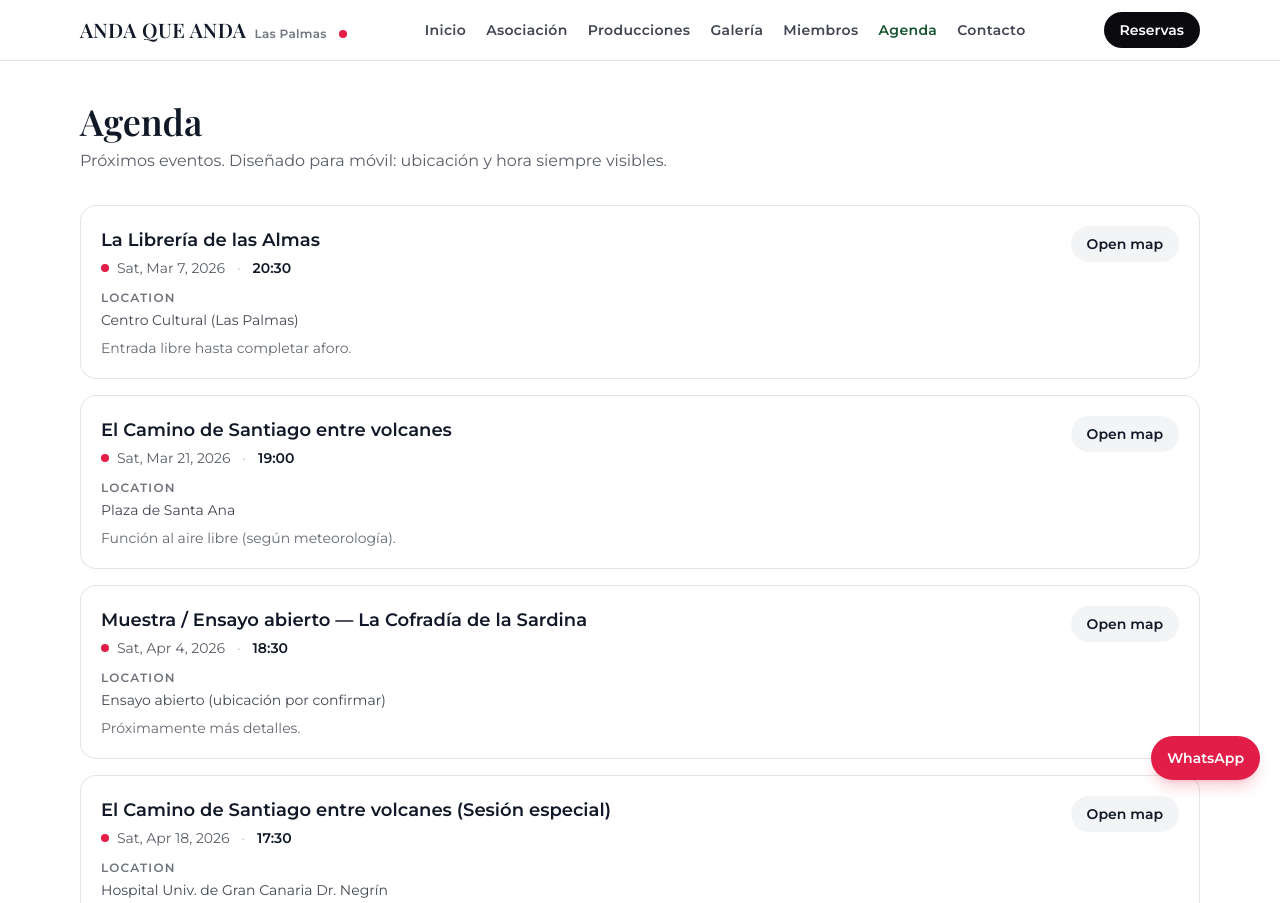
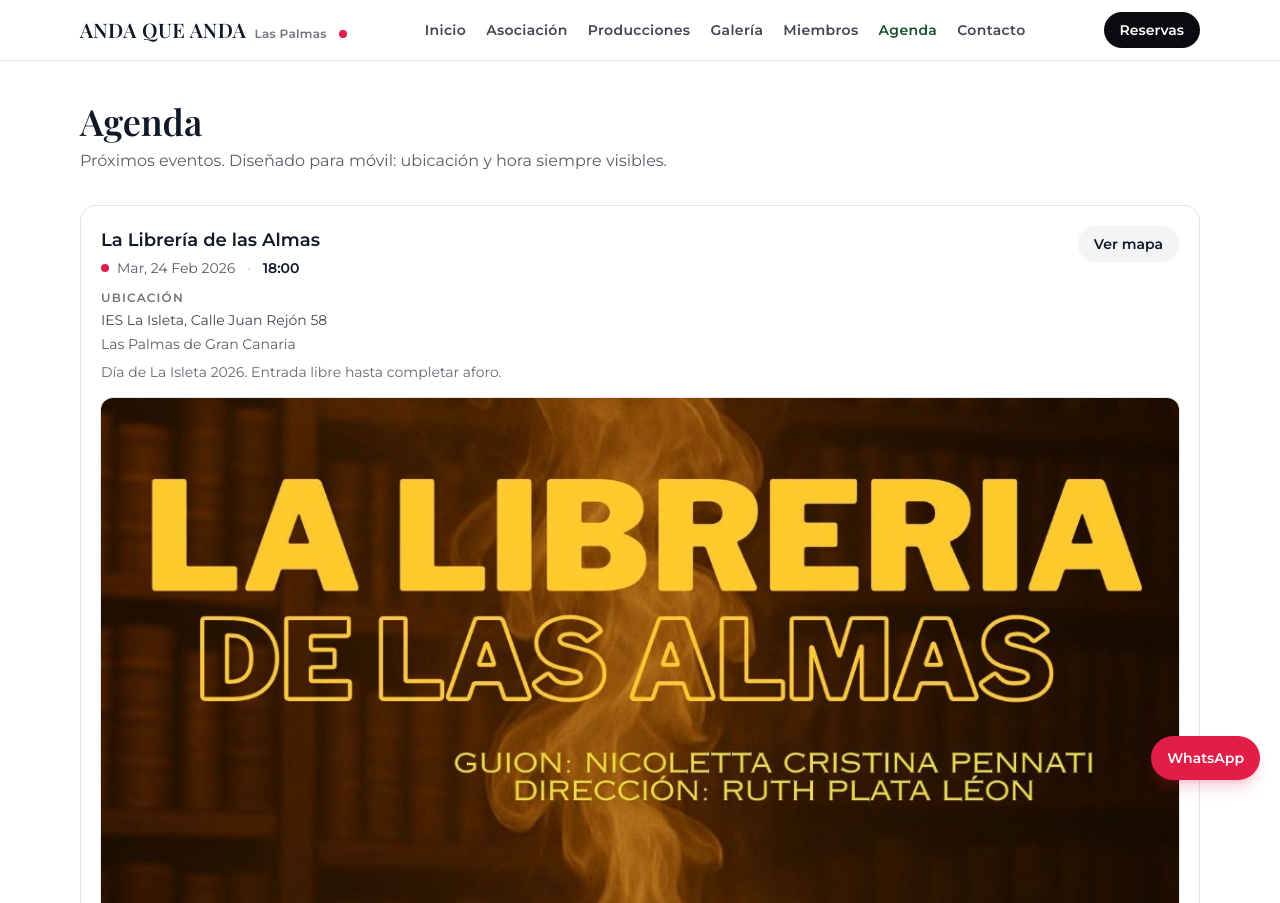
Before and after one commit to eslimjallow/ANDAQUE-ANDA, a website built with Vite: page anda-que-anda-site/agenda.html in a window 1280 px wide. Shown: the top 903 px of the page. Built offline with nearby package versions, Linux system fonts and the light colour scheme.

Commit message:
Add new event: La LibrerÃ­a de las Almas - 24 Feb 2026 at IES La Isleta with poster

```diff
--- a/anda-que-anda-site/agenda.html
+++ b/anda-que-anda-site/agenda.html
@@ -126,6 +126,7 @@
       </header>
 
       <section class="mt-6 sm:mt-8 space-y-4">
+        <!-- Nuevo evento: La Librería de las Almas - 24 Febrero 2026 -->
         <article class="rounded-2xl border border-black/10 bg-white p-5 hover:border-stage-red/25">
           <div class="flex flex-wrap items-start justify-between gap-3">
             <div>
@@ -133,7 +134,44 @@
               <div class="mt-1 flex flex-wrap items-center gap-x-3 gap-y-1 text-sm text-ink/70">
                 <span class="inline-flex items-center gap-2">
                   <span class="h-2 w-2 rounded-full bg-stage-red" aria-hidden="true"></span>
-                  Sat, Mar 7, 2026
+                  Mar, 24 Feb 2026
+                </span>
+                <span class="text-ink/35" aria-hidden="true">·</span>
+                <span class="font-semibold text-ink">18:00</span>
+              </div>
+            </div>
+            <a
+              href="https://maps.google.com/?q=Calle+Juan+Rej%C3%B3n+58,+Las+Palmas+de+Gran+Canaria"
+              target="_blank"
+              rel="noreferrer"
+              class="inline-flex items-center rounded-full bg-mist px-4 py-2 text-sm font-semibold text-ink hover:bg-stage-red/10 hover:text-stage-red active:scale-95 touch-manipulation"
+              >Ver mapa</a
+            >
+          </div>
+          <div class="mt-3">
+            <div class="text-xs font-semibold tracking-widest text-ink/60">UBICACIÓN</div>
+            <div class="mt-1 text-sm text-ink/80">IES La Isleta, Calle Juan Rejón 58</div>
+            <div class="mt-1 text-sm text-ink/70">Las Palmas de Gran Canaria</div>
+            <div class="mt-2 text-sm text-ink/65">Día de La Isleta 2026. Entrada libre hasta completar aforo.</div>
+          </div>
+          <div class="mt-4">
+            <img
+              src="/assets/poster-libreria-almas.jpeg"
+              alt="Poster La Librería de las Almas - 24 Febrero 2026"
+              class="w-full rounded-xl object-cover ring-1 ring-black/10"
+              loading="lazy"
+            />
+          </div>
+        </article>
+
+        <article class="rounded-2xl border border-black/10 bg-white p-5 hover:border-stage-red/25">
+          <div class="flex flex-wrap items-start justify-between gap-3">
+            <div>
+              <div class="text-lg font-semibold text-ink">La Librería de las Almas</div>
+              <div class="mt-1 flex flex-wrap items-center gap-x-3 gap-y-1 text-sm text-ink/70">
+                <span class="inline-flex items-center gap-2">
+                  <span class="h-2 w-2 rounded-full bg-stage-red" aria-hidden="true"></span>
+                  Sáb, 7 Mar 2026
                 </span>
                 <span class="text-ink/35" aria-hidden="true">·</span>
                 <span class="font-semibold text-ink">20:30</span>
@@ -143,12 +181,12 @@
               href="https://maps.google.com/?q=Centro%20Cultural%20Las%20Palmas"
               target="_blank"
               rel="noreferrer"
-              class="inline-flex items-center rounded-full bg-mist px-4 py-2 text-sm font-semibold text-ink hover:bg-stage-red/10 hover:text-stage-red"
-              >Open map</a
+              class="inline-flex items-center rounded-full bg-mist px-4 py-2 text-sm font-semibold text-ink hover:bg-stage-red/10 hover:text-stage-red active:scale-95 touch-manipulation"
+              >Ver mapa</a
             >
           </div>
           <div class="mt-3">
-            <div class="text-xs font-semibold tracking-widest text-ink/60">LOCATION</div>
+            <div class="text-xs font-semibold tracking-widest text-ink/60">UBICACIÓN</div>
             <div class="mt-1 text-sm text-ink/80">Centro Cultural (Las Palmas)</div>
             <div class="mt-2 text-sm text-ink/65">Entrada libre hasta completar aforo.</div>
           </div>
@@ -171,12 +209,12 @@
               href="https://maps.google.com/?q=Plaza%20de%20Santa%20Ana%20Las%20Palmas"
               target="_blank"
               rel="noreferrer"
-              class="inline-flex items-center rounded-full bg-mist px-4 py-2 text-sm font-semibold text-ink hover:bg-stage-red/10 hover:text-stage-red"
-              >Open map</a
+              class="inline-flex items-center rounded-full bg-mist px-4 py-2 text-sm font-semibold text-ink hover:bg-stage-red/10 hover:text-stage-red active:scale-95 touch-manipulation"
+              >Ver mapa</a
             >
           </div>
           <div class="mt-3">
-            <div class="text-xs font-semibold tracking-widest text-ink/60">LOCATION</div>
+            <div class="text-xs font-semibold tracking-widest text-ink/60">UBICACIÓN</div>
             <div class="mt-1 text-sm text-ink/80">Plaza de Santa Ana</div>
             <div class="mt-2 text-sm text-ink/65">Función al aire libre (según meteorología).</div>
           </div>
@@ -199,12 +237,12 @@
               href="https://maps.google.com/?q=Las%20Palmas%20de%20Gran%20Canaria"
               target="_blank"
               rel="noreferrer"
-              class="inline-flex items-center rounded-full bg-mist px-4 py-2 text-sm font-semibold text-ink hover:bg-stage-red/10 hover:text-stage-red"
-              >Open map</a
+              class="inline-flex items-center rounded-full bg-mist px-4 py-2 text-sm font-semibold text-ink hover:bg-stage-red/10 hover:text-stage-red active:scale-95 touch-manipulation"
+              >Ver mapa</a
             >
           </div>
           <div class="mt-3">
-            <div class="text-xs font-semibold tracking-widest text-ink/60">LOCATION</div>
+            <div class="text-xs font-semibold tracking-widest text-ink/60">UBICACIÓN</div>
             <div class="mt-1 text-sm text-ink/80">Ensayo abierto (ubicación por confirmar)</div>
             <div class="mt-2 text-sm text-ink/65">Próximamente más detalles.</div>
           </div>
@@ -227,12 +265,12 @@
               href="https://maps.google.com/?q=Hospital%20Universitario%20Dr.%20Negr%C3%ADn%20Las%20Palmas"
               target="_blank"
               rel="noreferrer"
-              class="inline-flex items-center rounded-full bg-mist px-4 py-2 text-sm font-semibold text-ink hover:bg-stage-red/10 hover:text-stage-red"
-              >Open map</a
+              class="inline-flex items-center rounded-full bg-mist px-4 py-2 text-sm font-semibold text-ink hover:bg-stage-red/10 hover:text-stage-red active:scale-95 touch-manipulation"
+              >Ver mapa</a
             >
           </div>
           <div class="mt-3">
-            <div class="text-xs font-semibold tracking-widest text-ink/60">LOCATION</div>
+            <div class="text-xs font-semibold tracking-widest text-ink/60">UBICACIÓN</div>
             <div class="mt-1 text-sm text-ink/80">Hospital Univ. de Gran Canaria Dr. Negrín</div>
             <div class="mt-2 text-sm text-ink/65">Función adaptada y solidaria.</div>
           </div>
--- a/anda-que-anda-site/index.html
+++ b/anda-que-anda-site/index.html
@@ -217,10 +217,10 @@
               </div>
 
               <div class="mt-8 rounded-2xl border border-white/15 bg-white/5 p-4 text-white/85">
-                <div class="text-xs font-semibold tracking-widest text-white/70">NEXT UP</div>
+                <div class="text-xs font-semibold tracking-widest text-white/70">PRÓXIMO EVENTO</div>
                 <div class="mt-2 text-lg font-semibold" id="nextTitle">La Librería de las Almas</div>
                 <div class="mt-1 text-sm text-white/75" id="nextMeta">
-                  Sat, Mar 7, 2026 · 20:30 · Las Palmas de Gran Canaria
+                  Mar, 24 Feb 2026 · 18:00 · IES La Isleta, Las Palmas
                 </div>
               </div>
             </div>
@@ -352,7 +352,7 @@
         document.getElementById('year').textContent = String(new Date().getFullYear())
 
         // Countdown (edit this date/time if needed)
-        const TARGET_ISO = '2026-03-07T20:30:00+00:00'
+        const TARGET_ISO = '2026-02-24T18:00:00+00:00'
         const target = new Date(TARGET_ISO).getTime()
 
         const elDays = document.getElementById('cdDays')
```
Also changed, not shown: anda-que-anda-static/agenda.html (+38 -0 lines), anda-que-anda-static/index.html (+2 -2 lines), WhatsApp Image 2026-02-08 at 13.34.18.jpeg (added), anda-que-anda-site/assets/poster-libreria-almas.jpeg (added), anda-que-anda-static/assets/poster-libreria-almas.jpeg (added).
